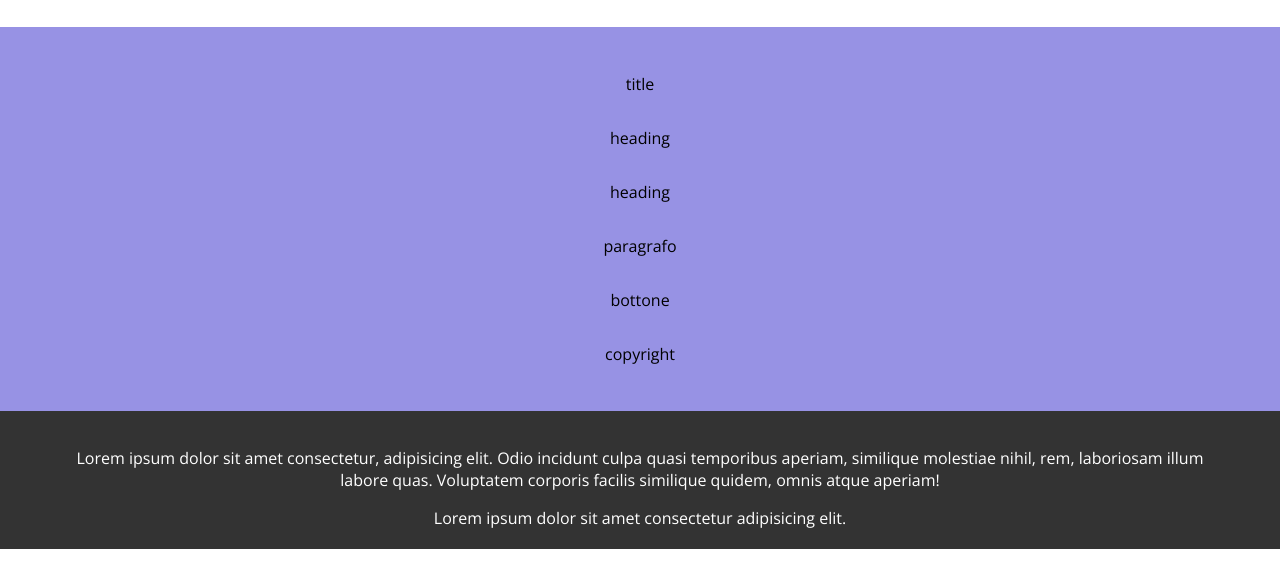
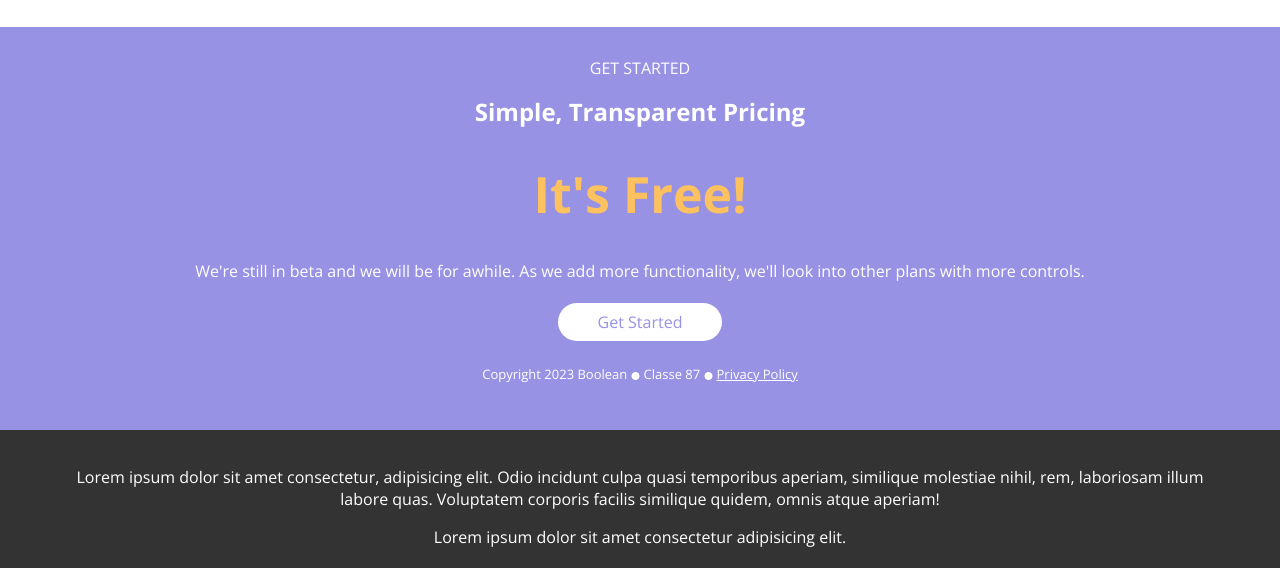
Before and after one commit to PaoloGiovannini/htmlcss-responsive-layout, a plain HTML site: page index.html in a window 1280 px wide. Shown: the part 4059-4627 px from the top of the page. Drawn offline with nearby package versions, Linux system fonts and the light colour scheme.

Commit message:
download section conclusa

```diff
--- a/css/style.css
+++ b/css/style.css
@@ -12,6 +12,7 @@
     --viola: #9792e4;
     --grigio: #333333;
     --nero: black;
+    --arancione: #fdc15f;
 }
 html{
     font-family: 'Open Sans', sans-serif;
@@ -243,6 +244,24 @@ main{
 #download .text-center{
     padding: 30px 0px;
 }
+
+#download .box span{
+    font-size: 13px;
+}
+
+#download .box i{
+    font-size: 8px;
+}
+
+#download h1{
+    color: var(--arancione);
+}
+
+#download span.button2{
+    margin: 0.3rem;
+    display: inline-block;
+}
+
 /*fine main*/
 
 /* footer */
--- a/index.html
+++ b/index.html
@@ -164,7 +164,7 @@
                         </div>
 
                         <div class="card bgwhite border-radius20">
-                            <h1 class="padding1rem violet font-size50">01</h1>
+                            <h1 class="padding1rem violet font-size50">02</h1>
                             <h2 class="padding1rem violet">High Quality</h2>
                             <p class="padding1rem violet">Lorem, ipsum dolor sit amet consectetur adipisicing elit. Quis possimus officia omnis vel quasi. Architecto suscipit eaque velit earum nostrum pariatur rerum, in atque commodi totam ullam et, sunt facere!</p>
                             <span class="button2 bgviolet border-radius20">
@@ -173,7 +173,7 @@
                         </div>
 
                         <div class="card bgwhite border-radius20">
-                            <h1 class="padding1rem violet font-size50">01</h1>
+                            <h1 class="padding1rem violet font-size50">03</h1>
                             <h2 class="padding1rem violet">High Quality</h2>
                             <p class="padding1rem violet">Lorem, ipsum dolor sit amet consectetur adipisicing elit. Quis possimus officia omnis vel quasi. Architecto suscipit eaque velit earum nostrum pariatur rerum, in atque commodi totam ullam et, sunt facere!</p>
                             <span class="button2 bgviolet border-radius20">
@@ -182,7 +182,7 @@
                         </div>
 
                         <div class="card bgwhite border-radius20">
-                            <h1 class="padding1rem violet font-size50">01</h1>
+                            <h1 class="padding1rem violet font-size50">04</h1>
                             <h2 class="padding1rem violet">High Quality</h2>
                             <p class="padding1rem violet">Lorem, ipsum dolor sit amet consectetur adipisicing elit. Quis possimus officia omnis vel quasi. Architecto suscipit eaque velit earum nostrum pariatur rerum, in atque commodi totam ullam et, sunt facere!</p>
                             <span class="button2 bgviolet border-radius20">
@@ -191,7 +191,7 @@
                         </div>
 
                         <div class="card bgwhite border-radius20">
-                            <h1 class="padding1rem violet font-size50">01</h1>
+                            <h1 class="padding1rem violet font-size50">05</h1>
                             <h2 class="padding1rem violet">High Quality</h2>
                             <p class="padding1rem violet">Lorem, ipsum dolor sit amet consectetur adipisicing elit. Quis possimus officia omnis vel quasi. Architecto suscipit eaque velit earum nostrum pariatur rerum, in atque commodi totam ullam et, sunt facere!</p>
                             <span class="button2 bgviolet border-radius20">
@@ -200,7 +200,7 @@
                         </div>
 
                         <div class="card bgwhite border-radius20">
-                            <h1 class="padding1rem violet font-size50">01</h1>
+                            <h1 class="padding1rem violet font-size50">06</h1>
                             <h2 class="padding1rem violet">High Quality</h2>
                             <p class="padding1rem violet">Lorem, ipsum dolor sit amet consectetur adipisicing elit. Quis possimus officia omnis vel quasi. Architecto suscipit eaque velit earum nostrum pariatur rerum, in atque commodi totam ullam et, sunt facere!</p>
                             <span class="button2 bgviolet border-radius20">
@@ -236,12 +236,22 @@
             <section id="download" class="bgviolet">
                 <div class="container">
                     <div class="text-center">
-                        <div class="box">title</div>
-                        <div class="box">heading</div>
-                        <div class="box">heading</div>
-                        <div class="box">paragrafo</div>
-                        <div class="box">bottone</div>
-                        <div class="box">copyright</div>
+                        <span class="box white">GET STARTED</span>
+                        <h2 class="box white">Simple, Transparent Pricing</h2>
+                        <h1 class="box font-size50">It's Free!</h1>
+                        <p class="box white">We're still in beta and we will be for awhile. As we add more functionality, we'll look into other plans with more controls.</p>
+                        <span class="bgwhite button2 border-radius20">
+                            <a href="#" class="textdec-none violet">Get Started</a>
+                        </span>
+                        <div class="box">
+                            <span class="white">Copyright 2023 Boolean</span>
+                            <i class="fa-sharp fa-solid fa-circle white"></i>
+                            <span class="white">Classe 87</span>
+                            <i class="fa-sharp fa-solid fa-circle white"></i>
+                            <span>
+                                <a href="#" class="white">Privacy Policy</a>
+                            </span>
+                        </div>
                     </div>
                 </div>
             </section>
```
